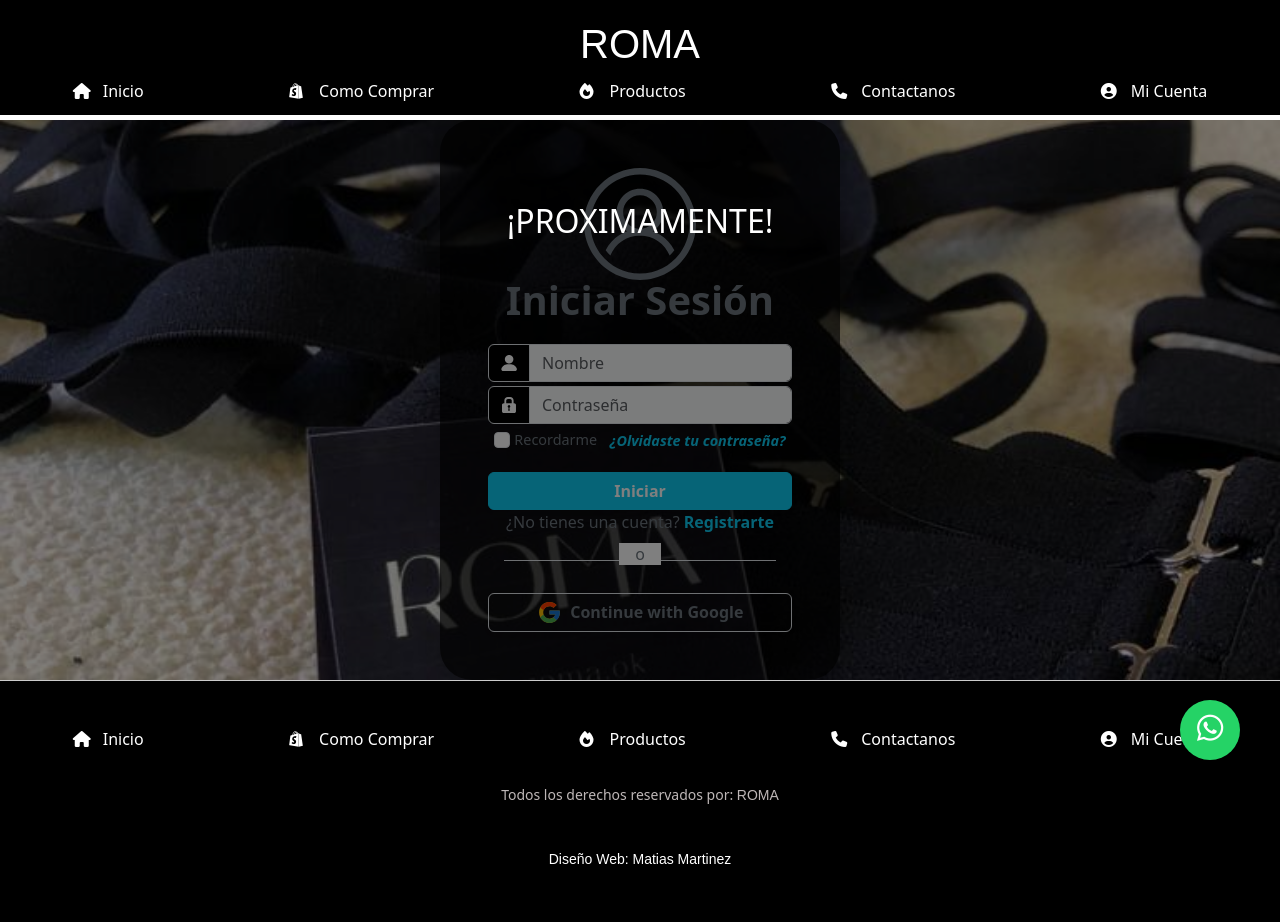
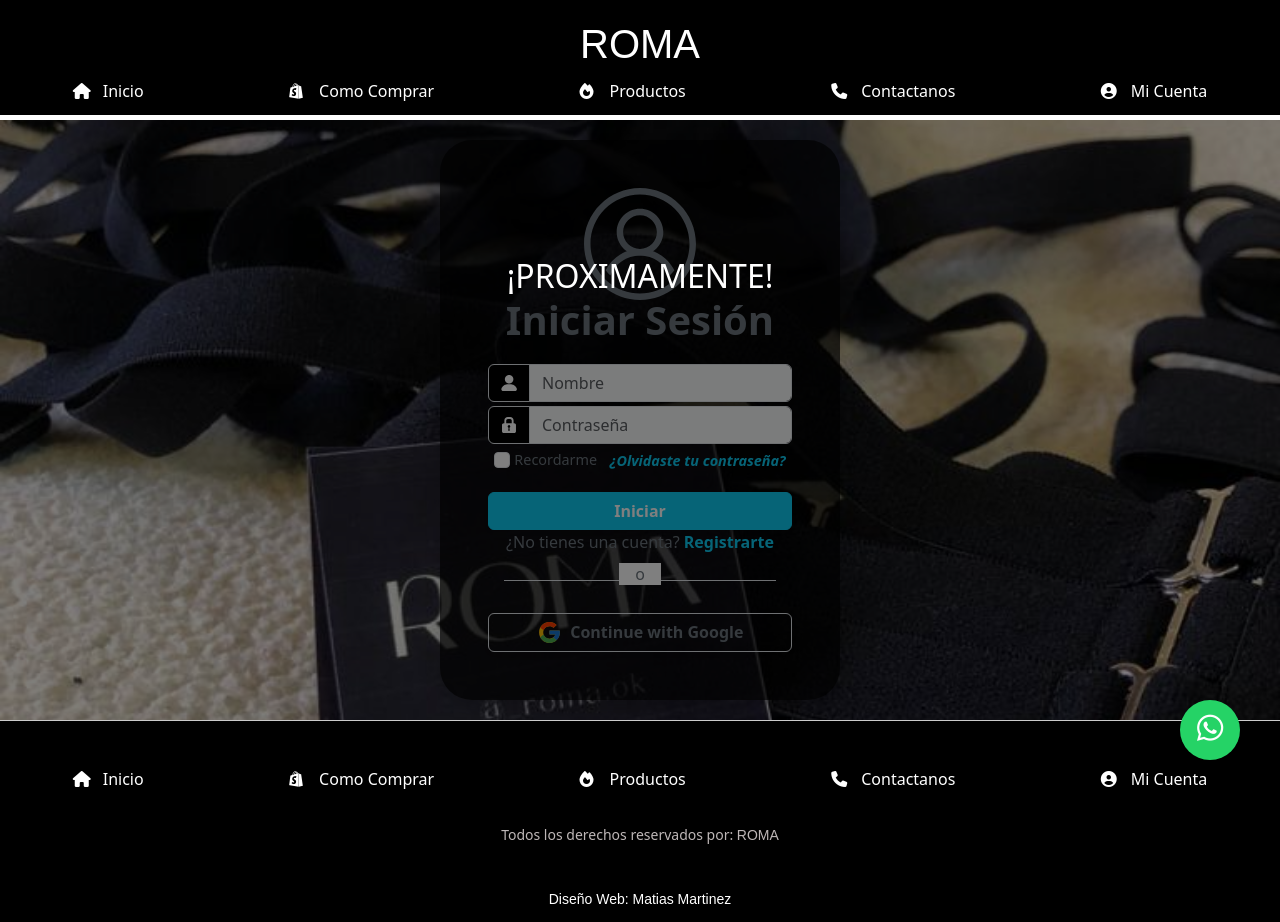
Before and after one commit to matiasmartinez1129/roma, a website: page html/micuenta.html in a window 1280 px wide. Before the commit the page ends 882 px from the top, so only its background shows below. Drawn offline with nearby package versions, Linux system fonts and the light colour scheme.

Commit message:
corregi margin en micuenta.scss

```diff
--- a/scss/layout/_micuenta.scss
+++ b/scss/layout/_micuenta.scss
@@ -36,7 +36,7 @@
 	top: 0;
 	left: 0;
 	right: 0;
-	padding-bottom: 350px;
+	padding-bottom: 280px;
 	background: rgba(0, 0, 0, 0.5); /* Fondo semitransparente */
 	display: flex;
 	align-items: center;
@@ -51,4 +51,5 @@
 .bg-glass {
 	background: rgba(0, 0, 0, 0.685);;
 	backdrop-filter: 0.4rem;
+	margin: 20px;
 }
```
Also changed, not shown: css/estilo.css, 1 other file.
